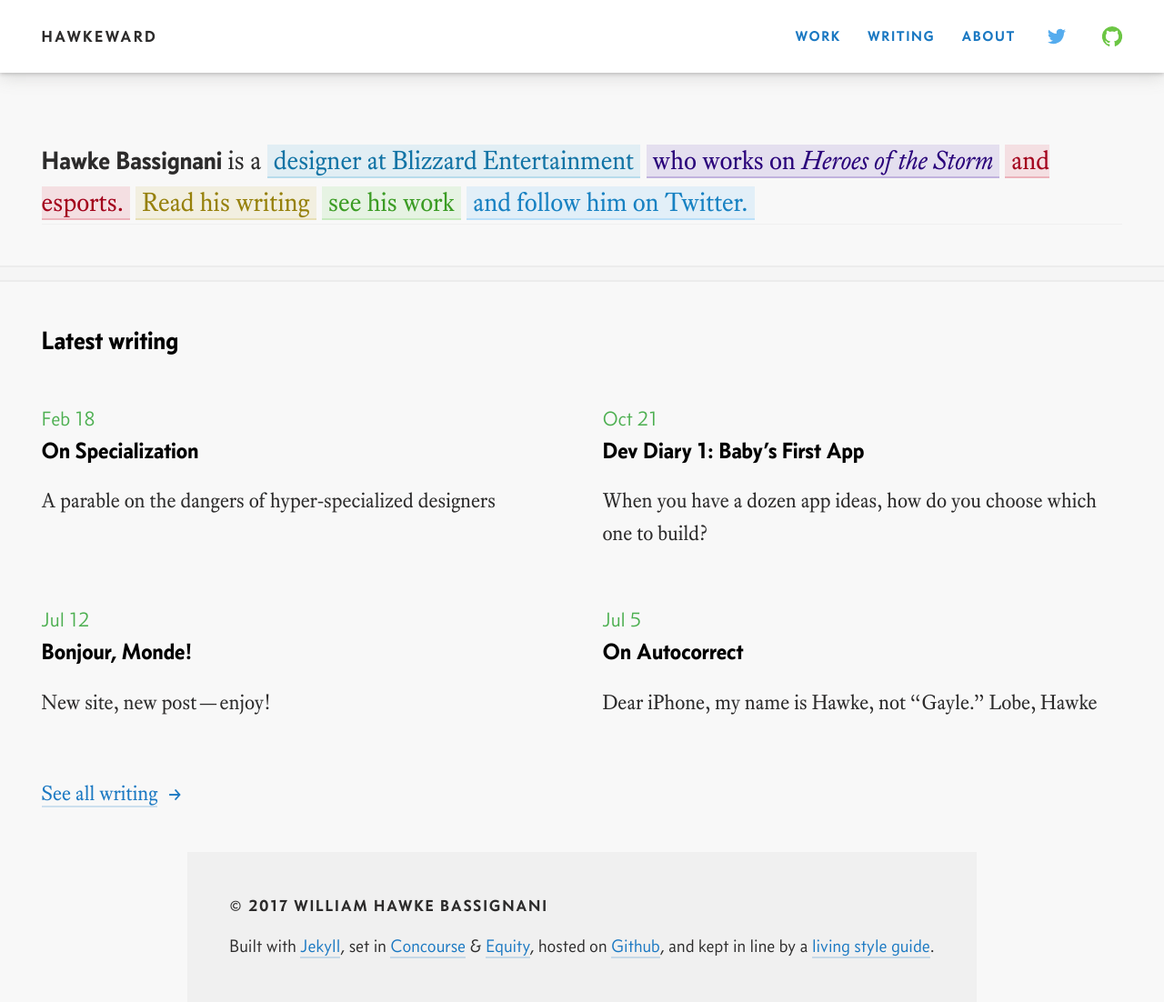
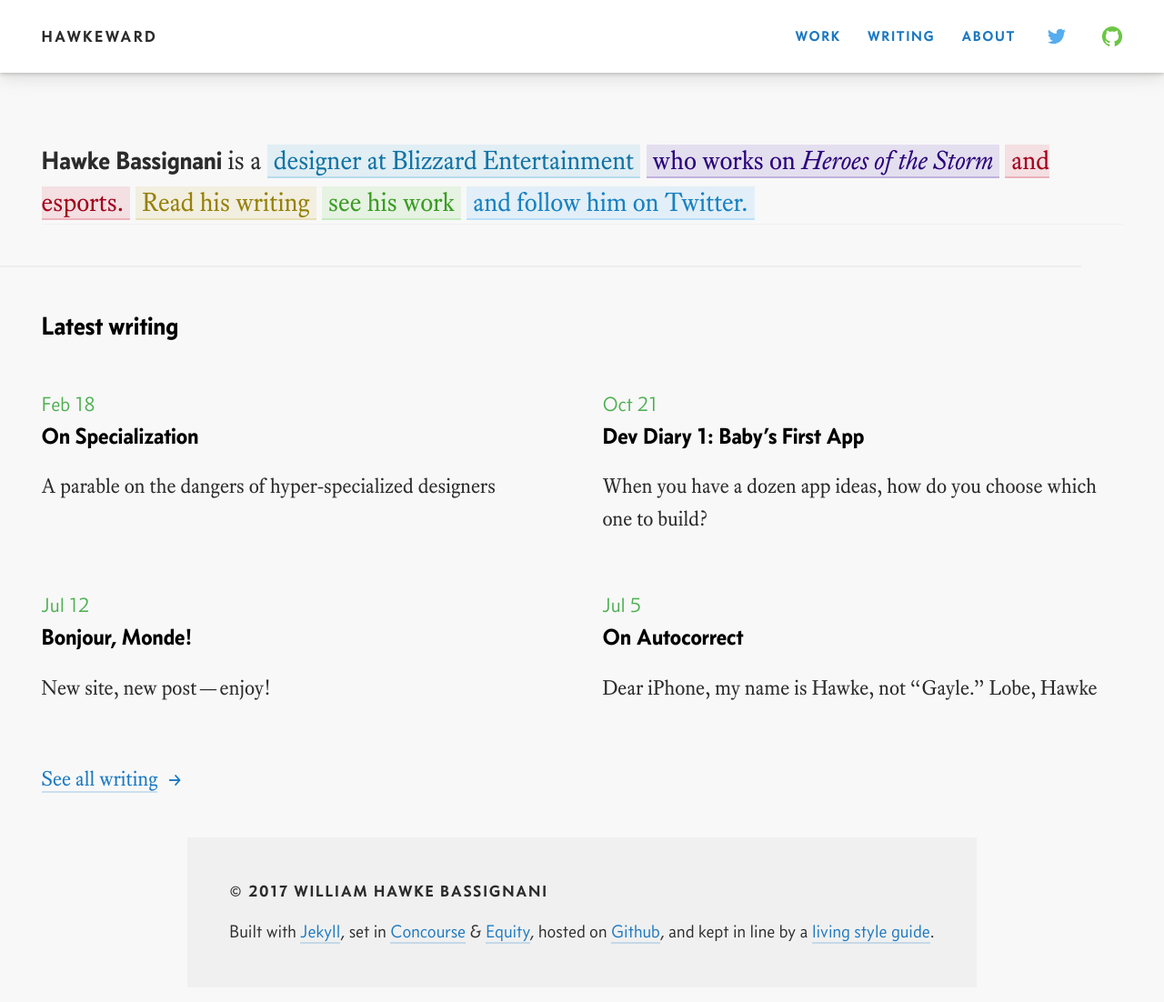
Before and after one commit to whbassignani/whbassignani.github.io, a Jekyll site: the page built from index.html, in a window 1280 px wide. Shown: the whole page at 91% size. Built offline with Jekyll 4.4.1, drawn with Linux system fonts in a browser that asks for light colours.

Commit message:
Worked on post template; checkpoint before updated archive pages

```diff
--- a/about/index.html
+++ b/about/index.html
@@ -1,5 +1,7 @@
 ---
 title: About
+layout: post
+hide_author: true
 
 banner:
 - size: 1280
--- a/scss/_post.scss
+++ b/scss/_post.scss
@@ -10,6 +10,8 @@
   margin-top: 0;
 }
 
+// Pop images out of the torso column for visual interest
+.layout-post .photo:not(.photo-small, .photo-medium),
 .post-banner {
   @media ($bp-s) {
     margin-left: -#{size(3)};
--- a/scss/components/_images.scss
+++ b/scss/components/_images.scss
@@ -7,6 +7,10 @@
   img {
     display: block;
     width: 100%;
+  }
+
+  &.no-shadow {
+    box-shadow: none;
   }
 
   @media ($bp-s) {
--- a/scss/components/_misc.scss
+++ b/scss/components/_misc.scss
@@ -1,6 +1,5 @@
 // Dividers
 hr {
-  @include container-full-width-child;
   @include divider-styles;
   @include spacing-standard(medium);
 }
--- a/scss/globals/mixins/_visual_effects.scss
+++ b/scss/globals/mixins/_visual_effects.scss
@@ -21,11 +21,9 @@
 }
 
 @mixin divider-styles() {
-  background-color: rgba($color-ui-subtle, 0.6);
+  border: 0;
   border-bottom: $border-width solid rgba($color-ui-light, 0.4);
-  border-left: 0;
-  border-right: 0;
-  border-top: $border-width solid rgba($color-ui-light, 0.4);
-  height: size(-4);
+  height: 0;
   opacity: 0.5;
+  width: 100%;
 }
```
